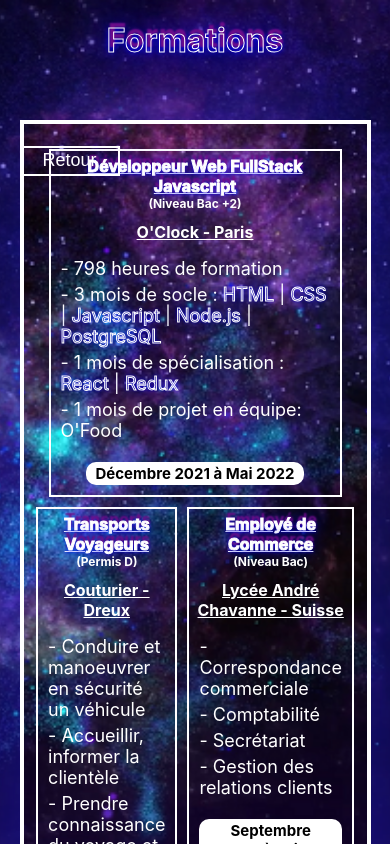
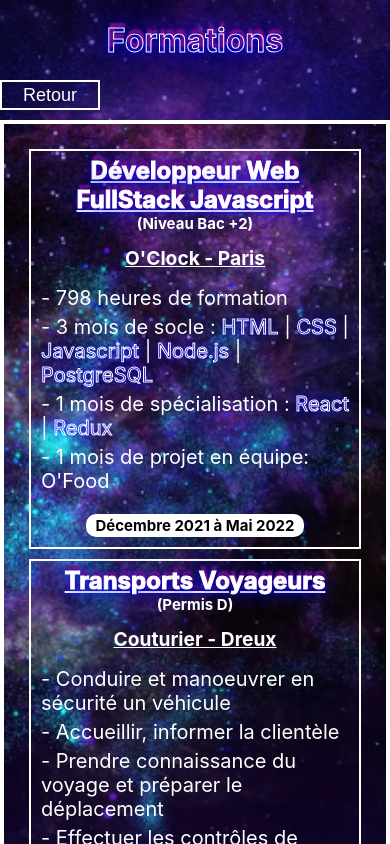
Before and after one commit to Manu-Marques/Portfolio, a React (Create React App) app: page /formations in a window 390 px wide. Shown: the top 844 px of the page. Built offline with nearby package versions, Linux system fonts and the light colour scheme.

Commit message:
formations responsive done

```diff
--- a/src/components/experience/styles.css
+++ b/src/components/experience/styles.css
@@ -196,7 +196,7 @@
 
     .experience-btn-back {
         left: 0;
-        top: 5%;
+        top: 70px;
         width: 80px;
         height: 25px;
         font-size: 15px;
--- a/src/components/formations/styles.css
+++ b/src/components/formations/styles.css
@@ -149,7 +149,6 @@
     }
 
     .formations-item {
-        font-size: 18px;
         margin: 5px;
     }
 
@@ -174,7 +173,7 @@
 
     .formations-btn-back {
         left: 10%;
-        top: 11%;
+        top: 90px;
     }
 
     .formations-title {
@@ -191,7 +190,7 @@
 
     .formations-btn-back {
         left: 5%;
-        top: 13%;
+        top: 80px;
     }
 
     .formations-title {
@@ -199,11 +198,44 @@
     }
 
     .formations-subtitle {
-        font-size: 1em;
+        font-size: 1.5em;
     }
 
     .formations-level {
-        font-size: 12px;
+        font-size: 15px;
+    }
+
+    .formations-item {
+        margin: 5px;
+    }
+
+    .formations-year {
+        font-size: 15px;
+        margin: 5px;
+    }
+}
+
+@media screen and (max-width: 675px) {
+
+    .formations-table {
+        width: 100%;
+    }
+
+    .formations-btn-back {
+        left: 0;
+        top: 80px;
+    }
+
+    .formations-title {
+        font-size: 2em;
+    }
+
+    .formations-subtitle {
+        font-size: 1.5em;
+    }
+
+    .formations-level {
+        font-size: 15px;
     }
 
     .formations-item {
@@ -215,10 +247,7 @@
         margin: 5px;
     }
 
-    .formations-oclock-subtitle,
-    .formations-bus-subtitle,
-    .formations-commerce-subtitle {
-        font-size: 1em;
+    .formations-bottom {
+        flex-direction: column;
     }
-
 }
--- a/src/components/projets/styles.css
+++ b/src/components/projets/styles.css
@@ -100,7 +100,7 @@
 
     .projets-btn-back {
         left: 0;
-        top: -20px;
+        top: -12px;
         width: 80px;
         height: 25px;
         font-size: 15px;
--- a/src/components/skills/styles.css
+++ b/src/components/skills/styles.css
@@ -182,7 +182,7 @@
 
     .skills-btn-back {
         left: 0;
-        top: 8%;
+        top: 80px;
     }
 
     .skills-title {
@@ -199,12 +199,16 @@
         flex-direction: column;
     }
 
+    .skills-subtitle {
+        font-size: 1.5em;
+    }
+
 }
 
 @media screen and (max-width: 460px) {
 
     .skills-btn-back {
-        top: 6%;
+        top: 90px;
         width: 80px;
         height: 25px;
         font-size: 15px;
@@ -214,7 +218,5 @@
         font-size: 2em;
     }
 
-    .skills-subtitle {
-        font-size: 1.5em;
-    }
+
 }
```
